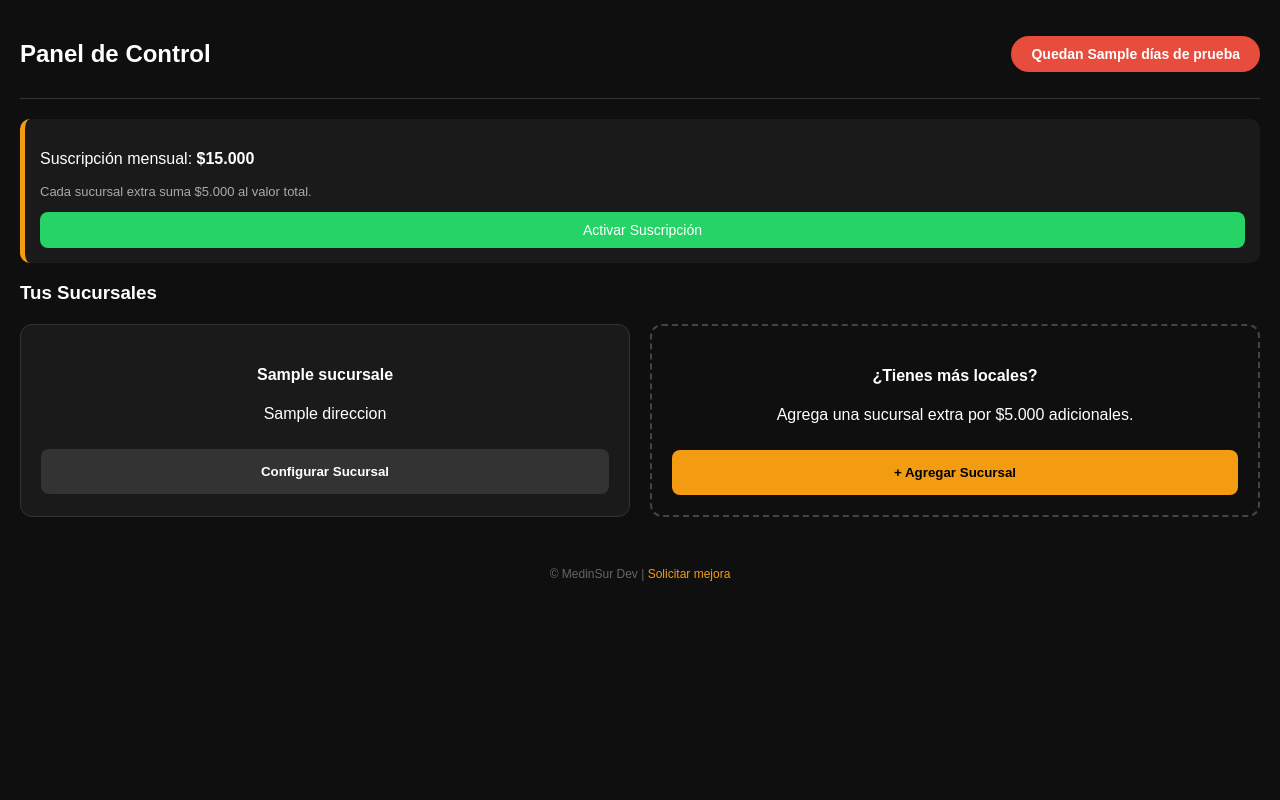
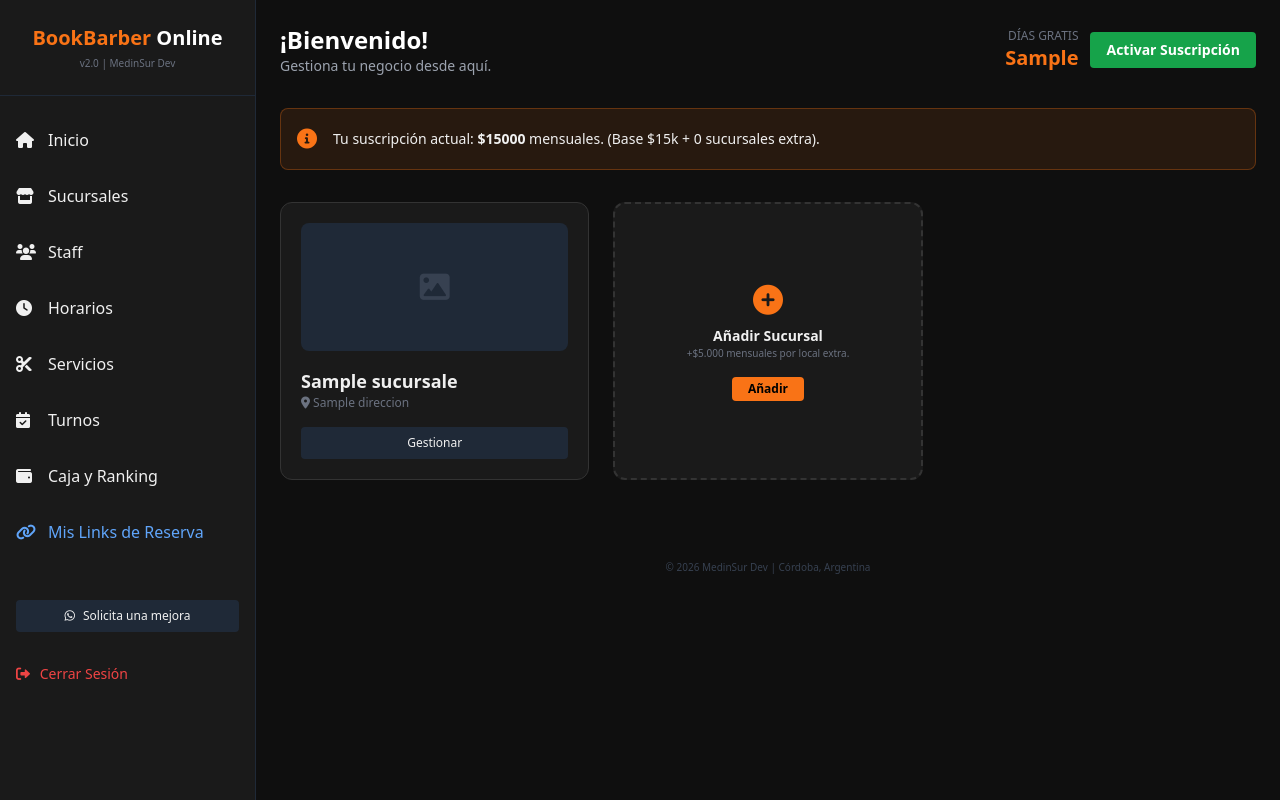
Before and after one commit to ventasmedinsur19-tech/bookbarber-v2, a Node server app: template views/dashboard.ejs in a window 1280 px wide. Run offline with Node 20, Linux system fonts and the light colour scheme; the template is opened without the code that fills it: most values are stand-ins (such as "Sample title", 1, 10 or a date in 2020); some libraries are stand-ins or nearby versions.

Commit message:
Update dashboard.ejs

```diff
--- a/views/dashboard.ejs
+++ b/views/dashboard.ejs
@@ -3,49 +3,102 @@
 <head>
     <meta charset="UTF-8">
     <meta name="viewport" content="width=device-width, initial-scale=1.0">
-    <title>Dashboard - BookBarber</title>
+    <title>MedinSur Dev | BookBarber Online</title>
+    <script src="https://cdn.tailwindcss.com"></script>
+    <link rel="stylesheet" href="https://cdnjs.cloudflare.com/ajax/libs/font-awesome/6.0.0/css/all.min.css">
     <style>
-        body { font-family: sans-serif; background: #0f0f0f; color: white; margin: 0; padding: 20px; }
-        .header { display: flex; justify-content: space-between; align-items: center; border-bottom: 1px solid #333; padding-bottom: 10px; }
-        .trial-counter { background: #e74c3c; padding: 10px 20px; border-radius: 50px; font-weight: bold; font-size: 14px; }
-        .pricing-info { background: #1a1a1a; padding: 15px; border-radius: 10px; margin-top: 20px; border-left: 5px solid #f39c12; }
-        .sucursales-grid { display: grid; grid-template-columns: repeat(auto-fit, minmax(250px, 1fr)); gap: 20px; margin-top: 20px; }
-        .card { background: #1a1a1a; padding: 20px; border-radius: 12px; border: 1px solid #333; text-align: center; }
-        .btn-add { background: #f39c12; color: black; border: none; padding: 15px; border-radius: 8px; font-weight: bold; cursor: pointer; width: 100%; margin-top: 10px; }
-        .btn-pay { background: #25d366; color: white; text-decoration: none; padding: 10px; display: block; border-radius: 8px; margin-top: 10px; text-align: center; font-size: 14px; }
+        body { background-color: #0f0f0f; color: #f0f0f0; }
+        .sidebar { background-color: #1a1a1a; }
+        .nav-link:hover { background-color: #2a2a2a; border-left: 4px solid #f97316; }
+        .card { background-color: #1a1a1a; border: 1px solid #333; }
     </style>
 </head>
-<body>
-    <div class="header">
-        <h2>Panel de Control</h2>
-        <div class="trial-counter">Quedan <%= diasRestantes %> días de prueba</div>
-    </div>
+<body class="flex flex-col md:flex-row min-h-screen">
 
-    <div class="pricing-info">
-        <p>Suscripción mensual: <strong>$15.000</strong></p>
-        <p style="font-size: 13px; color: #aaa;">Cada sucursal extra suma $5.000 al valor total.</p>
-        <a href="https://wa.me/3515920795?text=Hola,%20quiero%20abonar%20mi%20suscripcion" class="btn-pay">Activar Suscripción</a>
-    </div>
+    <!-- Menú Lateral -->
+    <nav class="sidebar w-full md:w-64 flex-shrink-0 border-r border-gray-800">
+        <div class="p-6 text-center border-b border-gray-800">
+            <h2 class="text-orange-500 font-bold text-xl">BookBarber <span class="text-white">Online</span></h2>
+            <p class="text-[10px] text-gray-500 mt-1">v2.0 | MedinSur Dev</p>
+        </div>
 
-    <h3>Tus Sucursales</h3>
-    <div class="sucursales-grid">
-        <% sucursales.forEach(sucursal => { %>
-            <div class="card">
-                <h4><%= sucursal.nombre %></h4>
-                <p><%= sucursal.direccion || 'Dirección no cargada' %></p>
-                <button class="btn-add" style="background: #333; color: white;">Configurar Sucursal</button>
+        <div class="mt-4 flex flex-col">
+            <a href="/dashboard" class="nav-link p-4 flex items-center gap-3 transition"><i class="fas fa-home w-5"></i> Inicio</a>
+            <a href="/sucursales" class="nav-link p-4 flex items-center gap-3 transition"><i class="fas fa-store w-5"></i> Sucursales</a>
+            <a href="/staff" class="nav-link p-4 flex items-center gap-3 transition"><i class="fas fa-users w-5"></i> Staff</a>
+            <a href="/horarios" class="nav-link p-4 flex items-center gap-3 transition"><i class="fas fa-clock w-5"></i> Horarios</a>
+            <a href="/servicios" class="nav-link p-4 flex items-center gap-3 transition"><i class="fas fa-cut w-5"></i> Servicios</a>
+            <a href="/turnos" class="nav-link p-4 flex items-center gap-3 transition"><i class="fas fa-calendar-check w-5"></i> Turnos</a>
+            <a href="/caja" class="nav-link p-4 flex items-center gap-3 transition"><i class="fas fa-wallet w-5"></i> Caja y Ranking</a>
+            <a href="/links" class="nav-link p-4 flex items-center gap-3 transition text-blue-400"><i class="fas fa-link w-5"></i> Mis Links de Reserva</a>
+
+            <div class="mt-10 px-4">
+                <a href="https://wa.me/543513009673?text=Hola%20MedinSur%20Dev,%20quisiera%20solicitar%20una%20personalizaci%C3%B3n%20para%20el%20sistema%20BookBarber"
+                   target="_blank" class="flex items-center justify-center gap-2 bg-gray-800 hover:bg-green-600 p-2 rounded text-xs transition">
+                    <i class="fab fa-whatsapp"></i> Solicita una mejora
+                </a>
             </div>
-        <% }) %>
 
-        <div class="card" style="border: 2px dashed #444; background: transparent;">
-            <h4>¿Tienes más locales?</h4>
-            <p>Agrega una sucursal extra por $5.000 adicionales.</p>
-            <button class="btn-add">+ Agregar Sucursal</button>
+            <a href="/logout" class="mt-4 p-4 text-red-500 text-sm hover:bg-red-900/20 transition"><i class="fas fa-sign-out-alt w-5"></i> Cerrar Sesión</a>
         </div>
-    </div>
+    </nav>
 
-    <div style="margin-top: 50px; text-align: center; color: #666; font-size: 12px;">
-        <p>&copy; MedinSur Dev | <a href="https://wa.me/3513009673?text=Solicito%20una%20mejora" style="color: #f39c12; text-decoration: none;">Solicitar mejora</a></p>
-    </div>
+    <!-- Contenido Principal -->
+    <main class="flex-grow p-6">
+        <!-- Header Superior -->
+        <div class="flex flex-col md:flex-row justify-between items-start md:items-center mb-8 gap-4">
+            <div>
+                <h3 class="text-2xl font-bold text-white">¡Bienvenido!</h3>
+                <p class="text-gray-400 text-sm">Gestiona tu negocio desde aquí.</p>
+            </div>
+            <div class="flex items-center gap-3">
+                <div class="text-right">
+                    <p class="text-xs text-gray-500 uppercase">Días Gratis</p>
+                    <p class="text-xl font-bold text-orange-500"><%= diasRestantes %></p>
+                </div>
+                <a href="https://wa.me/543515920795?text=Hola%20soy%20due%C3%B1o%20de%20<%= sucursales[0].nombre %>%20y%20quiero%20abonar%20mi%20suscripci%C3%B3n%20mensual"
+                   class="bg-green-600 hover:bg-green-700 text-white px-4 py-2 rounded font-bold text-sm transition">
+                    Activar Suscripción
+                </a>
+            </div>
+        </div>
+
+        <!-- Info de Suscripción -->
+        <div class="card p-4 rounded-lg mb-8 bg-orange-500/10 border-orange-500/30">
+            <div class="flex items-center gap-4">
+                <i class="fas fa-info-circle text-orange-500 text-xl"></i>
+                <p class="text-sm">
+                    Tu suscripción actual: <span class="font-bold">$<%= 15000 + ((sucursales.length - 1) * 5000) %></span> mensuales.
+                    (Base $15k + <%= sucursales.length - 1 %> sucursales extra).
+                </p>
+            </div>
+        </div>
+
+        <!-- Vista Rápida de Sucursales -->
+        <div class="grid grid-cols-1 md:grid-cols-3 gap-6">
+            <% sucursales.forEach(s => { %>
+                <div class="card p-5 rounded-xl">
+                    <div class="w-full h-32 bg-gray-800 rounded-lg mb-4 flex items-center justify-center">
+                        <i class="fas fa-image text-gray-700 text-3xl"></i>
+                    </div>
+                    <h4 class="font-bold text-lg"><%= s.nombre %></h4>
+                    <p class="text-xs text-gray-500 mb-4"><i class="fas fa-map-marker-alt"></i> <%= s.direccion || 'Sin dirección' %></p>
+                    <a href="/sucursales" class="block w-full text-center bg-gray-800 py-2 rounded text-xs hover:bg-gray-700 transition">Gestionar</a>
+                </div>
+            <% }) %>
+
+            <div class="card p-5 rounded-xl border-dashed border-2 flex flex-col items-center justify-center text-center">
+                <i class="fas fa-plus-circle text-orange-500 text-3xl mb-2"></i>
+                <p class="font-bold text-sm">Añadir Sucursal</p>
+                <p class="text-[10px] text-gray-500 mb-4">+$5.000 mensuales por local extra.</p>
+                <a href="/sucursales" class="bg-orange-500 text-black px-4 py-1 rounded text-xs font-bold">Añadir</a>
+            </div>
+        </div>
+
+        <footer class="mt-20 text-center text-gray-700 text-[10px]">
+            © <%= new Date().getFullYear() %> MedinSur Dev | Córdoba, Argentina
+        </footer>
+    </main>
+
 </body>
 </html>
```
